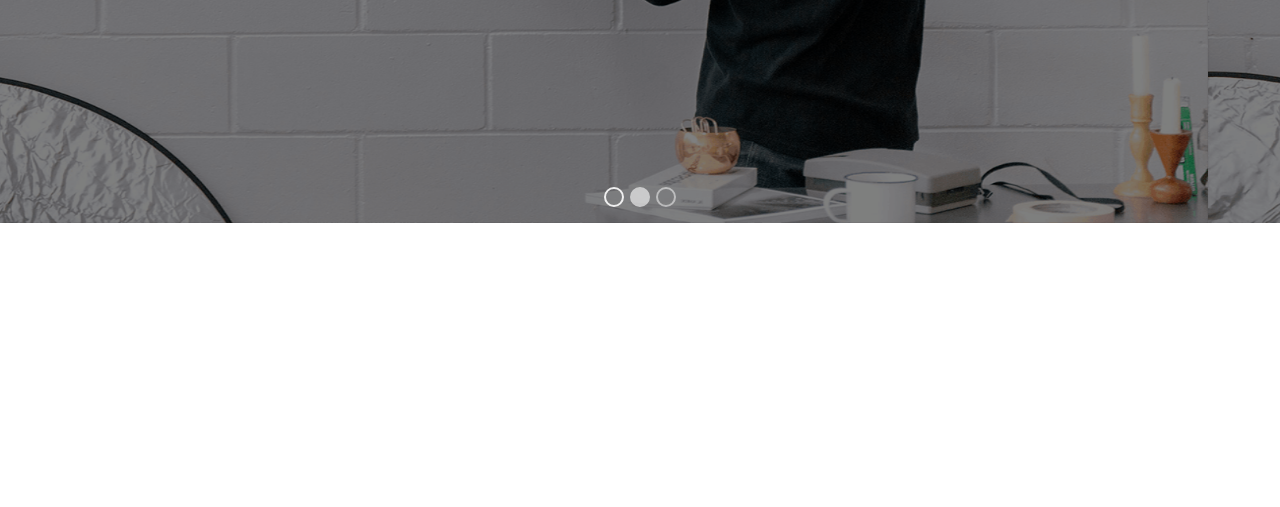
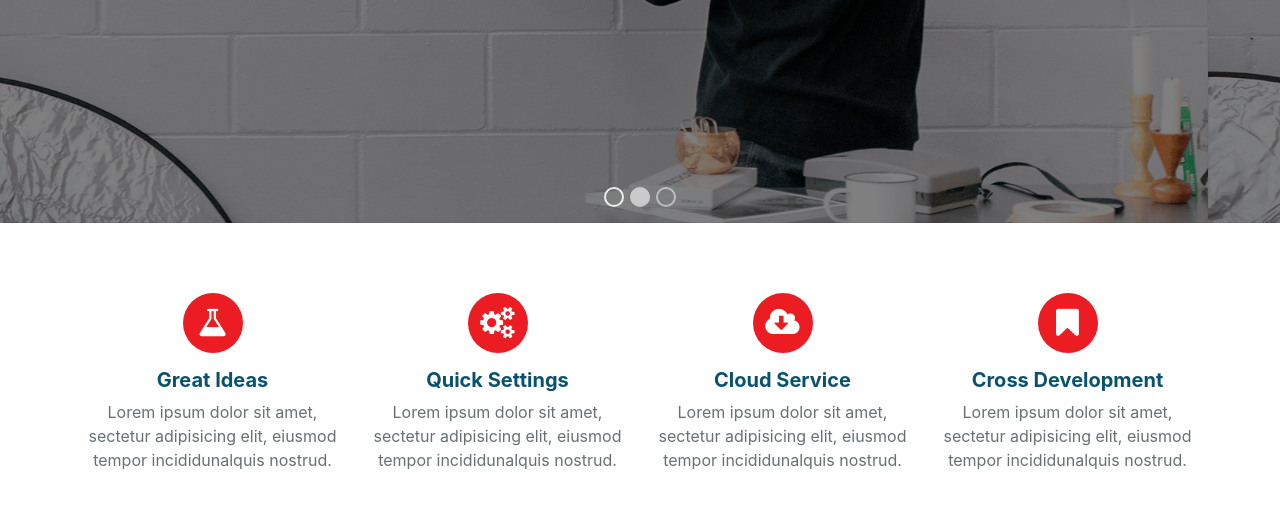
Before and after one commit to Mhmd-Tarek-Mhmd/EliteCrop-Template, a plain HTML site: page index.html in a window 1280 px wide. Shown: the part 577-1084 px from the top of the page. Before the commit the page ends 800 px from the top, so only its background shows below. Drawn offline with Linux system fonts and the light colour scheme.

Commit message:
Create Services section

```diff
--- a/css/index.css
+++ b/css/index.css
@@ -3,6 +3,9 @@ html {
   font-family: "Lato", sans-serif;
   --main-color: #ec1c23;
   --secondary-color: #08526d;
+}
+section {
+  padding: 70px 0;
 }
 .overlay {
   position: absolute;
@@ -110,3 +113,23 @@ header .carousel-text span {
   background-color: var(--main-color);
   padding: 0 10px;
 }
+
+/*--- Services Section ---*/
+.services i {
+  background-color: var(--main-color);
+  color: #fff;
+  width: 60px;
+  height: 60px;
+  line-height: 60px;
+  border-radius: 50%;
+  margin-bottom: 15px;
+}
+.services h4 {
+  color: var(--secondary-color);
+  font-size: 20px;
+  font-weight: bold;
+}
+.services p {
+  color: #687074;
+  font-size: 16px;
+}
--- a/index.html
+++ b/index.html
@@ -152,5 +152,47 @@
       <script src="js/jquery.min.js"></script>
       <script src="js/bootstrap.min.js"></script>
     </div>
+
+    <main>
+      <!-- Services Section -->
+      <section class="services text-center" id="services">
+        <div class="container">
+          <div class="row">
+            <div class="col-lg-3 col-md-6 mb-4 mb-lg-0">
+              <i class="fa fa-flask fa-2x" aria-hidden="true"></i>
+              <h4>Great Ideas</h4>
+              <p>
+                Lorem ipsum dolor sit amet,<br />sectetur adipisicing elit,
+                eiusmod tempor incididunalquis nostrud.
+              </p>
+            </div>
+            <div class="col-lg-3 col-md-6 mb-4 mb-lg-0">
+              <i class="fa fa-gears fa-2x" aria-hidden="true"></i>
+              <h4>Quick Settings</h4>
+              <p>
+                Lorem ipsum dolor sit amet,<br />sectetur adipisicing elit,
+                eiusmod tempor incididunalquis nostrud.
+              </p>
+            </div>
+            <div class="col-lg-3 col-md-6 mb-sm-4 mb-md-0">
+              <i class="fa fa-cloud-download fa-2x" aria-hidden="true"></i>
+              <h4>Cloud Service</h4>
+              <p>
+                Lorem ipsum dolor sit amet,<br />sectetur adipisicing elit,
+                eiusmod tempor incididunalquis nostrud.
+              </p>
+            </div>
+            <div class="col-lg-3 col-md-6">
+              <i class="fa fa-bookmark fa-2x" aria-hidden="true"></i>
+              <h4>Cross Development</h4>
+              <p>
+                Lorem ipsum dolor sit amet,<br />sectetur adipisicing elit,
+                eiusmod tempor incididunalquis nostrud.
+              </p>
+            </div>
+          </div>
+        </div>
+      </section>
+    </main>
   </body>
 </html>
```
